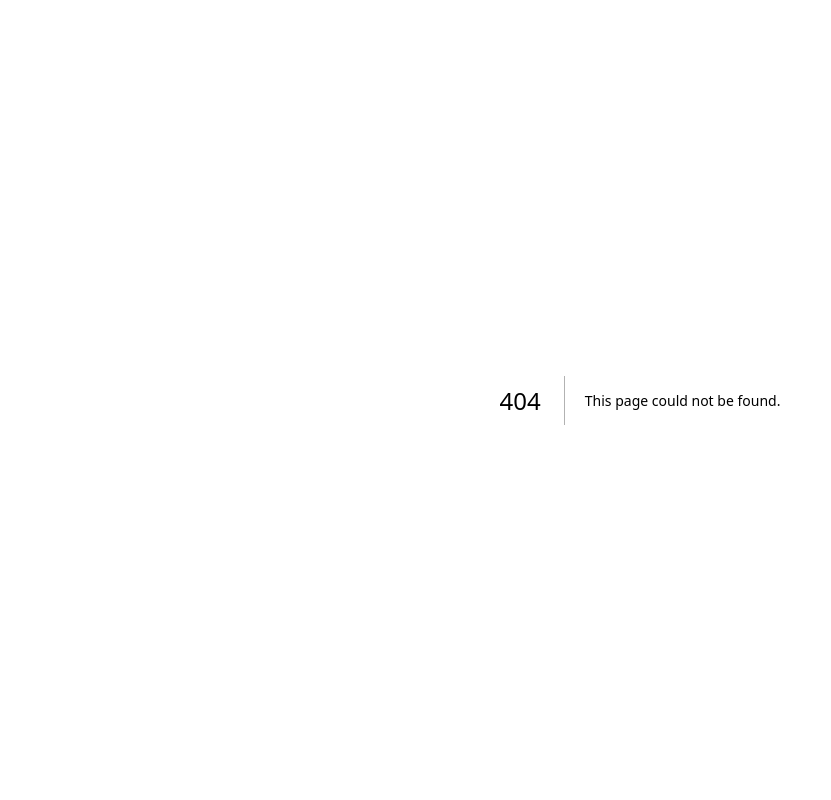
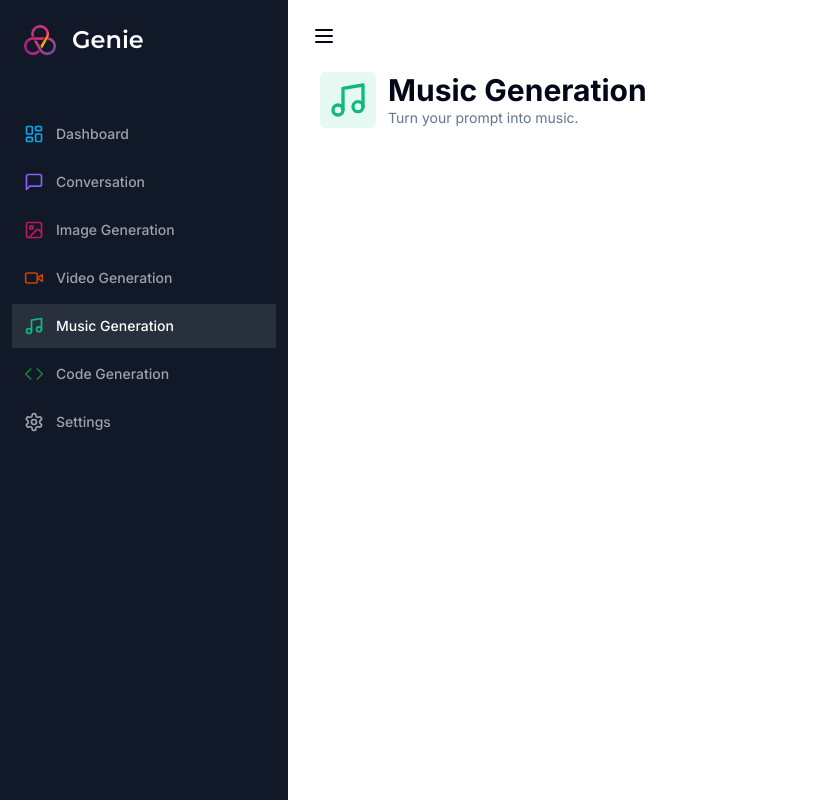
Before and after one commit to babaazz/genie, a Next.js app: page /music in a window 1280 px wide. Before the commit this address had no page. Shown: the whole page, without its empty margins (0-831 px from the left). Built offline with nearby package versions, Linux system fonts and the light colour scheme.

Commit message:
Finishing up the routes setup

```diff
--- /dev/null
+++ b/app/(dashboard)/(routes)/code/page.tsx
@@ -0,0 +1,18 @@
+import Heading from "@/components/heading";
+import { Code } from "lucide-react";
+
+const CodeGenPage = () => {
+  return (
+    <div>
+      <Heading
+        title="Code Generation"
+        description="Generate code using descriptive text."
+        icon={Code}
+        iconColor="text-green-700"
+        bgColor="bg-green-700/10"
+      />
+    </div>
+  );
+};
+
+export default CodeGenPage;
--- /dev/null
+++ b/app/(dashboard)/(routes)/conversation/page.tsx
@@ -0,0 +1,18 @@
+import Heading from "@/components/heading";
+import { MessageSquare } from "lucide-react";
+
+const ConversationPage = () => {
+  return (
+    <div>
+      <Heading
+        title="Conversation"
+        description="Our most aadvanced conversation model"
+        icon={MessageSquare}
+        iconColor="text-violet-500"
+        bgColor="bg-violet-500/10"
+      />
+    </div>
+  );
+};
+
+export default ConversationPage;
--- /dev/null
+++ b/app/(dashboard)/(routes)/image/page.tsx
@@ -0,0 +1,17 @@
+import Heading from "@/components/heading";
+import { ImageIcon } from "lucide-react";
+const ImgGenPage = () => {
+  return (
+    <div>
+      <Heading
+        title="Image Generation"
+        description="Turn your prompt into an image."
+        icon={ImageIcon}
+        iconColor="text-pink-700"
+        bgColor="bg-pink-700/10"
+      />
+    </div>
+  );
+};
+
+export default ImgGenPage;
--- /dev/null
+++ b/app/(dashboard)/(routes)/music/page.tsx
@@ -0,0 +1,17 @@
+import Heading from "@/components/heading";
+import { Music } from "lucide-react";
+const MusicGenPage = () => {
+  return (
+    <div>
+      <Heading
+        title="Music Generation"
+        description="Turn your prompt into music."
+        icon={Music}
+        iconColor="text-emerald-500"
+        bgColor="bg-emerald-500/10"
+      />
+    </div>
+  );
+};
+
+export default MusicGenPage;
--- /dev/null
+++ b/app/(dashboard)/(routes)/settings/page.tsx
@@ -0,0 +1,17 @@
+import Heading from "@/components/heading";
+import { Settings } from "lucide-react";
+const SettingsPage = () => {
+  return (
+    <div>
+      <Heading
+        title="Settings"
+        description="Manage account settings."
+        icon={Settings}
+        iconColor="text-gray-700"
+        bgColor="bg-gray-700/10"
+      />
+    </div>
+  );
+};
+
+export default SettingsPage;
--- /dev/null
+++ b/app/(dashboard)/(routes)/video/page.tsx
@@ -0,0 +1,17 @@
+import Heading from "@/components/heading";
+import { FileAudio } from "lucide-react";
+const VideoGenPage = () => {
+  return (
+    <div>
+      <Heading
+        title="Video Generation"
+        description="Turn your prompt into video."
+        icon={FileAudio}
+        iconColor="text-orange-700"
+        bgColor="bg-orange-700/10"
+      />
+    </div>
+  );
+};
+
+export default VideoGenPage;
--- /dev/null
+++ b/components/heading.tsx
@@ -0,0 +1,34 @@
+import { LucideIcon } from "lucide-react";
+import { cn } from "@/lib/utils";
+
+interface HeadingProps {
+  title: string;
+  description: string;
+  icon: LucideIcon;
+  iconColor?: string;
+  bgColor?: string;
+}
+
+const Heading = ({
+  title,
+  description,
+  icon: Icon,
+  iconColor,
+  bgColor,
+}: HeadingProps) => {
+  return (
+    <>
+      <div className="px-4 lg:px-8 flex items-center gap-x-3 mb-8">
+        <div className={cn("p-2 w-fit rounded-md", bgColor)}>
+          <Icon className={cn("w-10 h-10", iconColor)} />
+        </div>
+        <div>
+          <h2 className="text-3xl font-bold">{title}</h2>
+          <p className="text-sm text-muted-foreground">{description}</p>
+        </div>
+      </div>
+    </>
+  );
+};
+
+export default Heading;
--- a/components/sidebar.tsx
+++ b/components/sidebar.tsx
@@ -26,7 +26,7 @@ const routes = [
   {
     label: "Conversation",
     icon: MessageSquare,
-    href: "/converation",
+    href: "/conversation",
     color: "text-violet-500",
   },
   {
```
